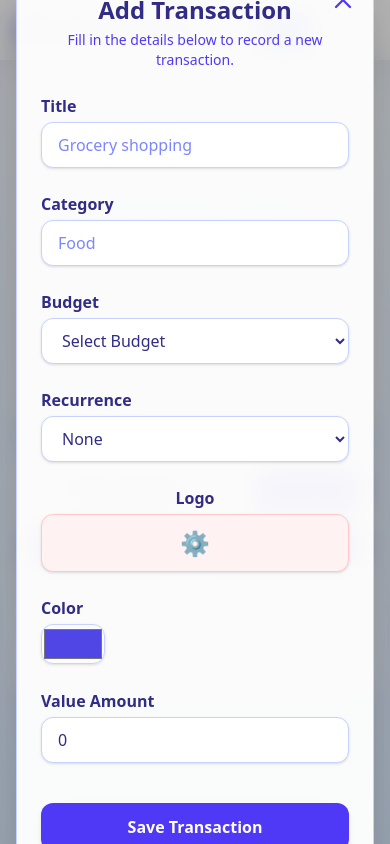
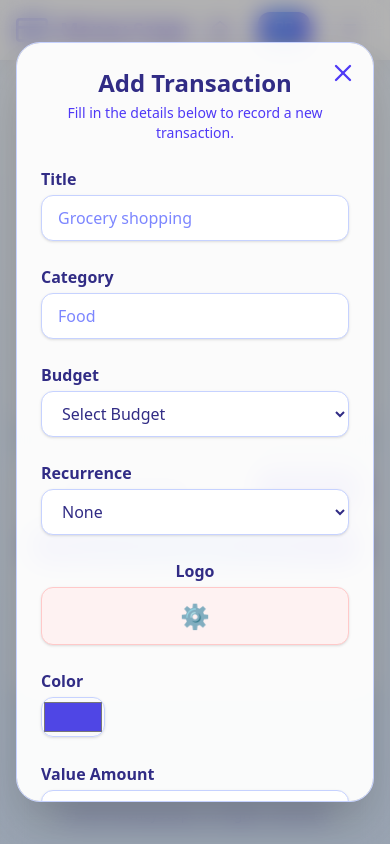
Before and after one commit to LakBud/MoneyScope, a React (Vite) app: page /dashboard in a window 390 px wide. Both pictures are taken after a click on the button "Add". Shown: the part 682-1526 px from the top of the page. Built offline with nearby package versions, Linux system fonts and the light colour scheme.

Commit message:
mobile responsiveness

```diff
--- a/src/components/transactions/TransactionForm.tsx
+++ b/src/components/transactions/TransactionForm.tsx
@@ -62,7 +62,8 @@ const TransactionForm = ({
 
   return (
     <motion.div
-      className="bg-white/95 border border-indigo-200 shadow-2xl rounded-3xl p-6 sm:p-8 max-w-lg mx-auto relative"
+      className="bg-white/95 border border-indigo-200 shadow-2xl rounded-3xl p-6 sm:p-8 max-w-lg w-full mx-auto relative
+               max-h-[90vh] overflow-y-auto"
       variants={formVariant}
       initial="hidden"
       animate="visible"
```
